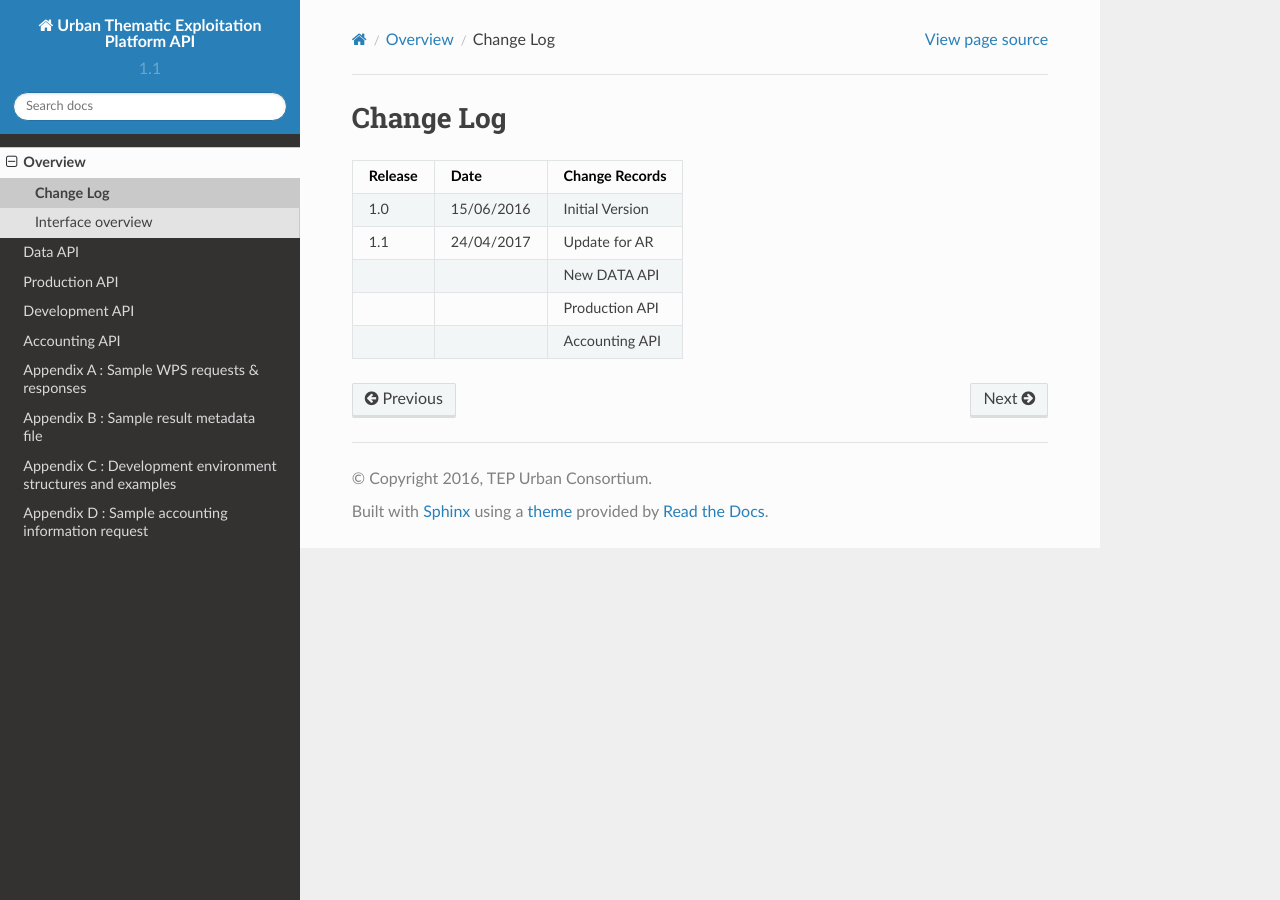
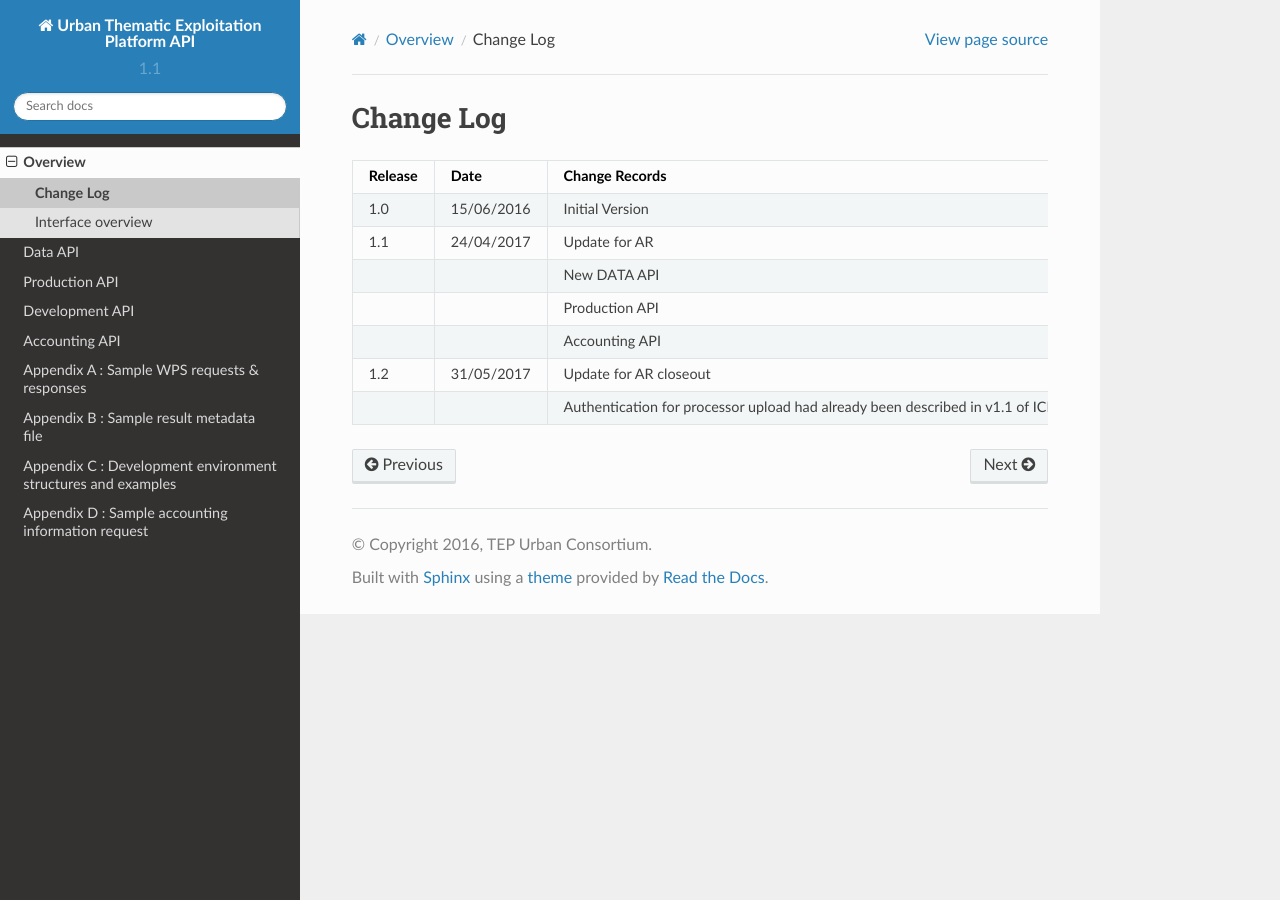
Before and after one commit to urban-tep/API, a Sphinx documentation site: the page built from source/overview/changelog.rst, in a window 1280 px wide. Built offline with Sphinx 7.4.7 and the Read the Docs theme 2.0.0, drawn with Linux system fonts in a browser that asks for light colours; pages that are not in the unit, such as notebooks, are missing from menus.

Commit message:
Authentication for processor upload had already been described in v1.1 of ICD (RID SP-07)

```diff
--- a/source/development/index.rst
+++ b/source/development/index.rst
@@ -160,7 +160,7 @@
 
 The upload interface is a HTTP POST interface with authentication to upload processor package zip files to the BC procesing centre for automated deployment. Endpoint of the interface is
 
-  http://www.brockmann-consult.de:80/calvalus/calvalus/upload?dir0software&bundle=true
+  http://www.brockmann-consult.de:80/calvalus/calvalus/upload?dir=software&bundle=true
 
 The processor package zip file is to be provided as multipart/form-data .
 
--- a/source/overview/changelog.rst
+++ b/source/overview/changelog.rst
@@ -1,16 +1,20 @@
 Change Log
 """"""""""
 
-+---------+------------+-----------------+
-| Release | Date       | Change Records  |
-+=========+============+=================+
-| 1.0     | 15/06/2016 | Initial Version |
-+---------+------------+-----------------+
-| 1.1     | 24/04/2017 | Update for AR   |
-+---------+------------+-----------------+
-|         |            | New DATA API    |
-+---------+------------+-----------------+
-|         |            | Production API  |
-+---------+------------+-----------------+
-|         |            | Accounting API  |
-+---------+------------+-----------------+
++---------+------------+-------------------------------------------------------------------------------------------+
+| Release | Date       | Change Records                                                                            |
++=========+============+===========================================================================================+
+| 1.0     | 15/06/2016 | Initial Version                                                                           |
++---------+------------+-------------------------------------------------------------------------------------------+
+| 1.1     | 24/04/2017 | Update for AR                                                                             |
++---------+------------+-------------------------------------------------------------------------------------------+
+|         |            | New DATA API                                                                              |
++---------+------------+-------------------------------------------------------------------------------------------+
+|         |            | Production API                                                                            |
++---------+------------+-------------------------------------------------------------------------------------------+
+|         |            | Accounting API                                                                            |
++---------+------------+-------------------------------------------------------------------------------------------+
+| 1.2     | 31/05/2017 | Update for AR closeout                                                                    |
++---------+------------+-------------------------------------------------------------------------------------------+
+|         |            | Authentication for processor upload had already been described in v1.1 of ICD (RID SP-07) |
++---------+------------+-------------------------------------------------------------------------------------------+
```
